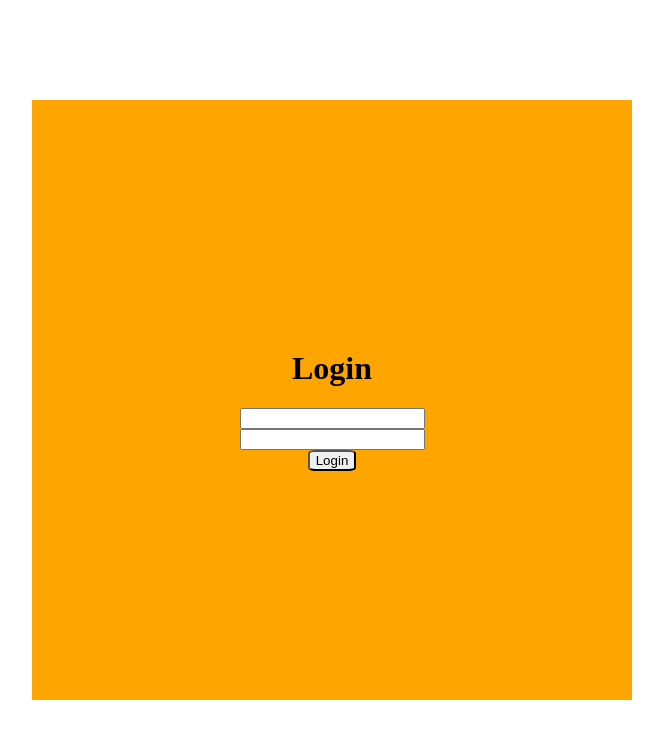
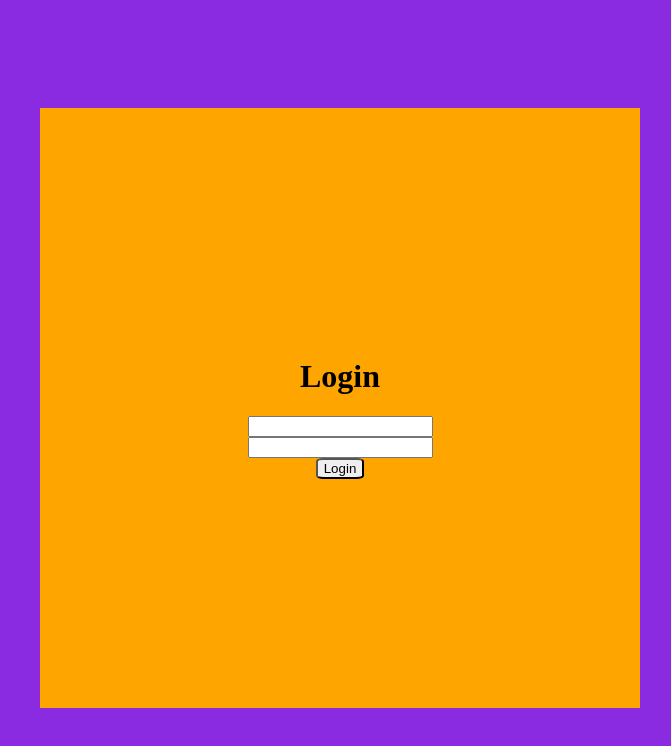
Before and after one commit to SandroS22/bank, an Angular app in the folder frontBank/: page / in a window 1280 px wide. Shown: the top 746 px of the page, without its empty margins (308-979 px from the left). Built offline with nearby package versions, Linux system fonts and the light colour scheme.

Commit message:
feat: background color

```diff
--- a/frontBank/src/styles.css
+++ b/frontBank/src/styles.css
@@ -1 +1,11 @@
 /* You can add global styles to this file, and also import other style files */
+body{
+    background-color: blueviolet;
+    display: flex;
+    justify-content: center;
+    align-items: center;
+    transform: translate(-50%, -50%);
+    top: 50%;
+    left: 50%;
+    position: absolute;
+}
```
